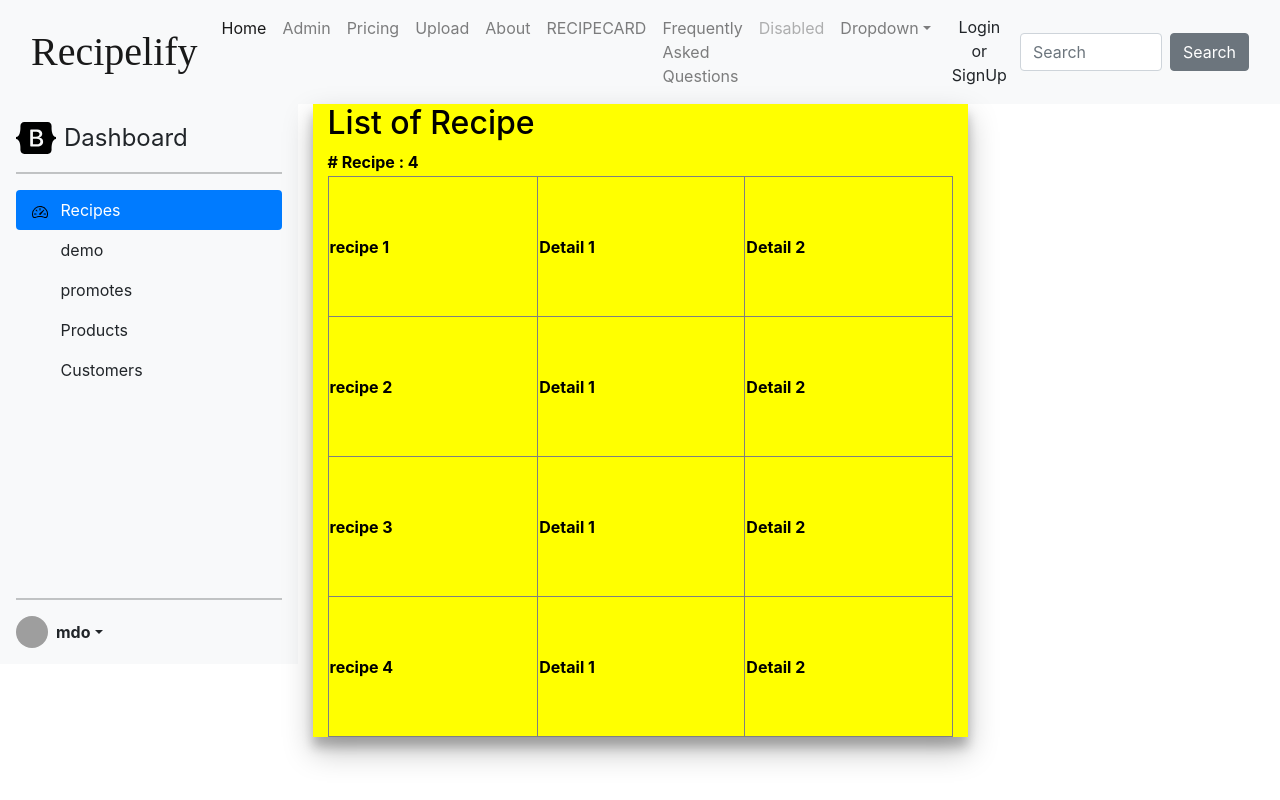
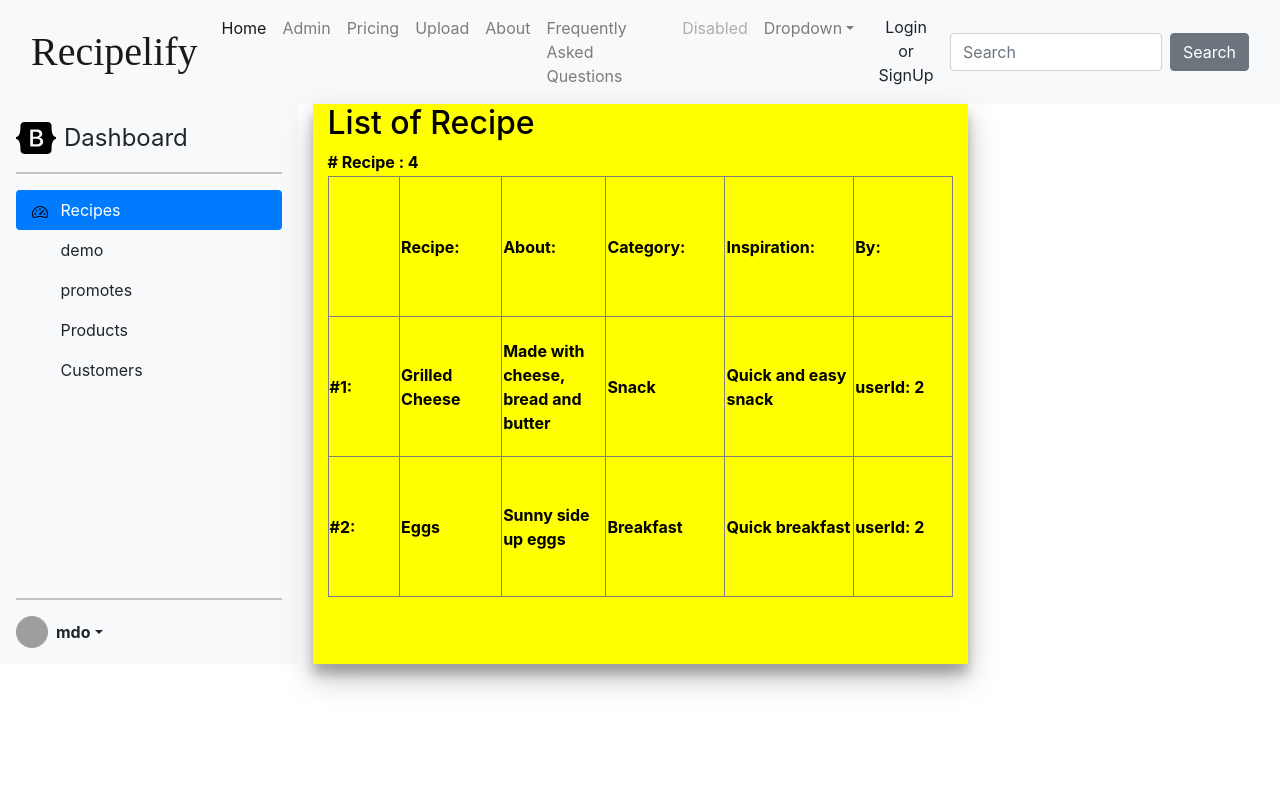
Before and after one commit to JavaFS210601/Group6Frontend, an Angular app: page /dashboard/recipes in a window 1280 px wide. Built offline with nearby package versions, Linux system fonts and the light colour scheme; grey boxes are pictures that could not be loaded; a web font is replaced by a local one.

Commit message:
added data from models into ken's recipes page

```diff
--- a/src/app/component/dashboard-recipe/dashboard-recipe.component.html
+++ b/src/app/component/dashboard-recipe/dashboard-recipe.component.html
@@ -13,28 +13,20 @@
             <table>
                 <th></th>
                 <tr>
-                    <td> recipe 1</td>
-                    <td> Detail 1</td>
-                    <td> Detail 2</td>
-
+                    <td></td>
+                    <td>Recipe:</td>
+                    <td>About:</td>
+                    <td>Category:</td>
+                    <td>Inspiration:</td>
+                    <td>By:</td>
                 </tr>
-                <tr>
-                    <td> recipe 2</td>
-                    <td> Detail 1</td>
-                    <td> Detail 2</td>
-
-                </tr>
-                <tr>
-                    <td> recipe 3</td>
-                    <td> Detail 1</td>
-                    <td> Detail 2</td>
-
-                </tr>
-                <tr>
-                    <td> recipe 4</td>
-                    <td> Detail 1</td>
-                    <td> Detail 2</td>
-
+                <tr *ngFor="let recipe of recipes">
+                    <td>#{{ recipe.recipeId }}:</td>
+                    <td>{{ recipe.name }}</td>
+                    <td>{{ recipe.description }}</td>
+                    <td>{{ recipe.category }}</td>
+                    <td>{{ recipe.inspiration }}</td>
+                    <td>userId: {{ recipe.userId }}</td>
                 </tr>
             </table>
         </div>
--- a/src/app/component/dashboard-recipe/dashboard-recipe.component.ts
+++ b/src/app/component/dashboard-recipe/dashboard-recipe.component.ts
@@ -1,4 +1,7 @@
 import { Component, OnInit } from '@angular/core';
+import { Recipe } from '../../models/Recipe';
+import { Ingediant } from 'src/app/models/Ingediant';
+import { User} from '../../models/User';
 
 @Component({
   selector: 'app-dashboard-recipe',
@@ -7,6 +10,26 @@ import { Component, OnInit } from '@angular/core';
 })
 export class DashboardRecipeComponent implements OnInit {
 
+  recipes: Recipe[] = [{
+    recipeId: 1,
+    name: "Grilled Cheese",
+    description: "Made with cheese, bread and butter",
+    category: "Snack",
+    inspiration: "Quick and easy snack",
+    userId: 2,
+    methodId: 1
+  },
+  {
+    recipeId: 2,
+    name: "Eggs",
+    description: "Sunny side up eggs",
+    category: "Breakfast",
+    inspiration: "Quick breakfast",
+    userId: 2,
+    methodId: 2
+  },
+]
+  ;
   constructor() { }
 
   ngOnInit(): void {
--- a/src/app/component/navbar/navbar.component.html
+++ b/src/app/component/navbar/navbar.component.html
@@ -23,9 +23,6 @@
         </li>
         <li class="nav-item">
           <a class="nav-link" routerLink="/about">About</a>
-        </li>
-        <li class="nav-item">
-          <a class="nav-link" routerLink="/recipecard">RECIPECARD</a>
         </li>
         <li class="nav-item">
           <a class="nav-link" routerLink="/faq">Frequently Asked Questions</a>
--- a/src/app/shared/shared-bootstrap.module.ts
+++ b/src/app/shared/shared-bootstrap.module.ts
@@ -4,6 +4,7 @@ import { BsDropdownModule } from 'ngx-bootstrap/dropdown';
 import { ModalModule } from 'ngx-bootstrap/modal';
 import { TabsModule } from 'ngx-bootstrap/tabs';
 import { CarouselModule } from 'ngx-bootstrap/carousel';
+import { TypeaheadModule } from 'ngx-bootstrap/typeahead';
 
 //NgX BootStrap modules I use the termail  to install and manually added everything ... here is the added info
 //got help from this site http://www.mukeshkumar.net/articles/angular5/building-an-angular-5-cli-project-with-ngx-bootstrap
@@ -12,7 +13,8 @@ import { CarouselModule } from 'ngx-bootstrap/carousel';
       BsDropdownModule.forRoot(),
       ModalModule.forRoot(),
       TabsModule.forRoot(),
-      CarouselModule.forRoot()],
+      CarouselModule.forRoot(),
+      TypeaheadModule.forRoot()],
     exports: [AccordionModule, BsDropdownModule, ModalModule, TabsModule, CarouselModule],
     declarations: [],
     providers: []
```
